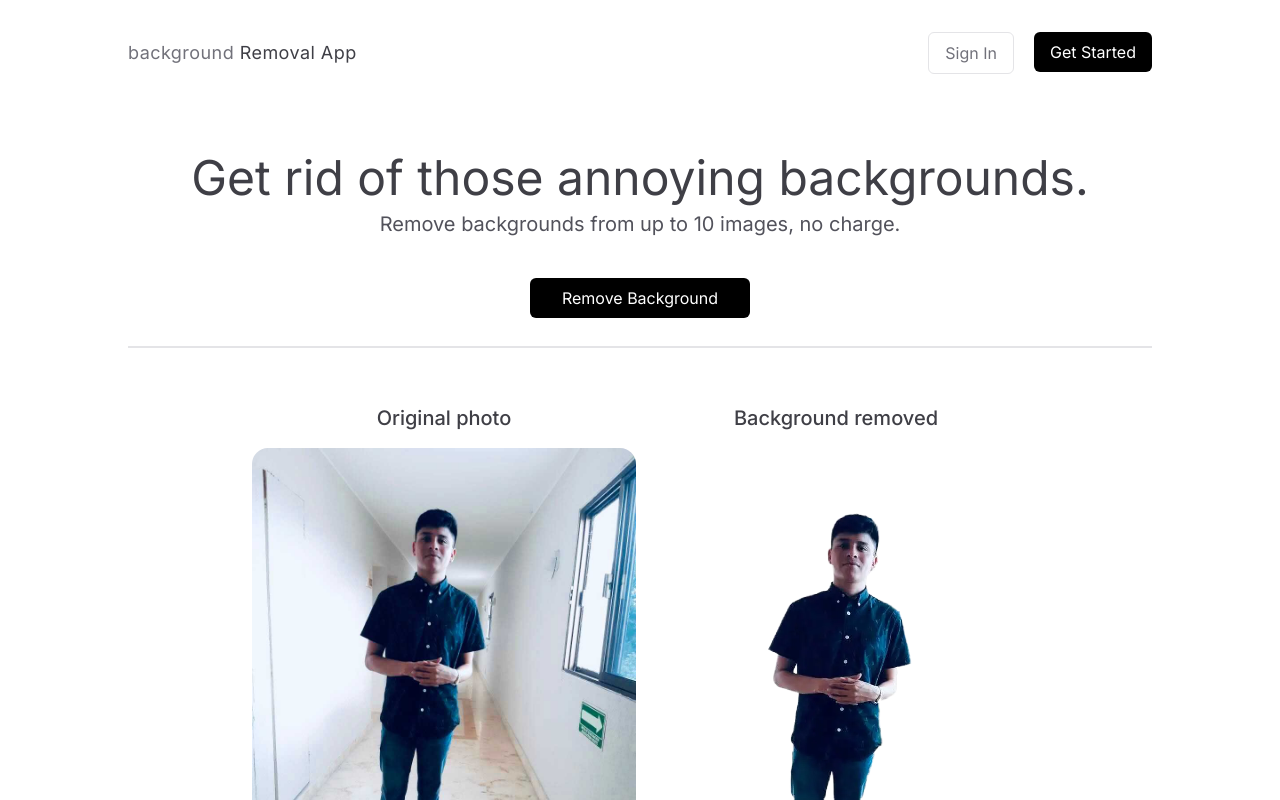
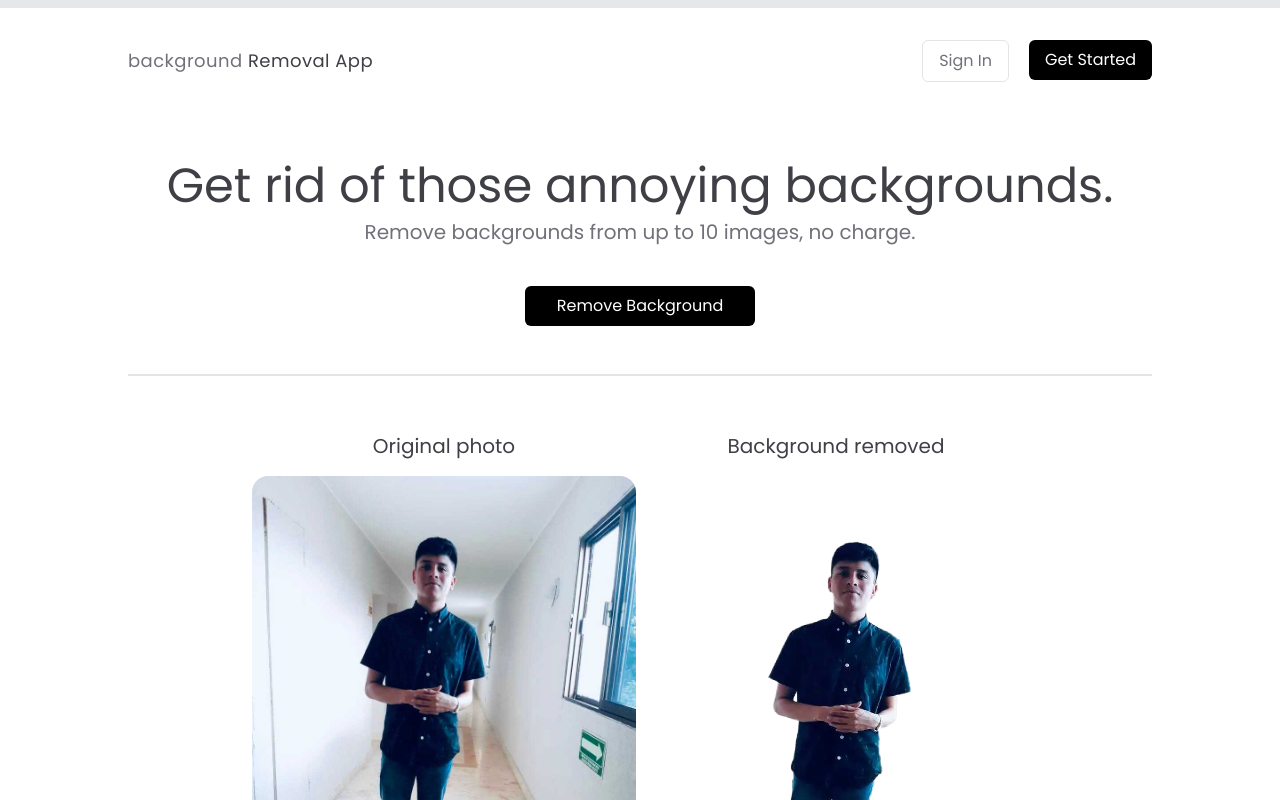
Before and after one commit to rowyio/demo-microsaas, a Next.js app: page / in a window 1280 px wide. Shown: the top 800 px of the page. Built offline with nearby package versions, Linux system fonts and the light colour scheme; no server answers.

Commit message:
ui changes

```diff
--- a/components/Hero.tsx
+++ b/components/Hero.tsx
@@ -14,9 +14,9 @@ export default function Hero({
   alignment = "left",
 }: Props) {
   return (
-    <div className={`border-b-2 border-zinc-200 pb-7 text-${alignment}`}>
+    <div className={`border-b-2 border-zinc-200 pb-12 text-${alignment}`}>
       <h1 className="text-3xl md:text-5xl">{heading}</h1>
-      <p className="pt-2 text-xl text-zinc-600">{subHeading}</p>
+      <p className="pt-2 text-xl text-zinc-500">{subHeading}</p>
       {link && (
         <Link href={link.to}>
           <button className="mt-10 cursor-pointer rounded-md bg-black py-2 px-8 text-white hover:text-zinc-300">
--- a/components/Layout.tsx
+++ b/components/Layout.tsx
@@ -1,12 +1,12 @@
 import { ReactNode, useEffect } from "react";
-import { Inter } from "@next/font/google";
+import { Poppins } from "@next/font/google";
 import { useCookies } from "react-cookie";
 import { COOKIE_ID } from "@/lib/const";
 import { CookieData } from "@/pages/_app";
 import Header from "./Header";
 import Footer from "./Footer";
 
-const inter = Inter({ subsets: ["latin"] });
+const poppins = Poppins({ subsets: ["latin"], weight: "400" });
 
 export default function Layout({ children }: { children: ReactNode }) {
   const [cookies, setCookie] = useCookies([COOKIE_ID]);
@@ -19,7 +19,7 @@ export default function Layout({ children }: { children: ReactNode }) {
 
   return (
     <div
-      className={`${inter.className} m-auto flex min-h-screen max-w-5xl flex-col px-4 text-zinc-700 md:px-0`}
+      className={`${poppins.className} m-auto flex min-h-screen max-w-5xl flex-col px-4 text-zinc-700 md:px-0`}
     >
       <Header />
       <main className="flex w-full flex-1 flex-col">{children}</main>
--- a/pages/_document.tsx
+++ b/pages/_document.tsx
@@ -4,7 +4,7 @@ export default function Document() {
   return (
     <Html lang="en">
       <Head />
-      <body>
+      <body className="border-t-8">
         <Main />
         <NextScript />
       </body>
--- a/pages/dashboard.tsx
+++ b/pages/dashboard.tsx
@@ -42,7 +42,7 @@ export default function Dashboard() {
             <div>
               <h2 className="text-2xl tracking-wide">Your usage</h2>
             </div>
-            {!!used && !!limit && (
+            {used != undefined && limit != undefined && (
               <div>
                 <p className="text-lg">
                   Used: {used}/{limit}
```
